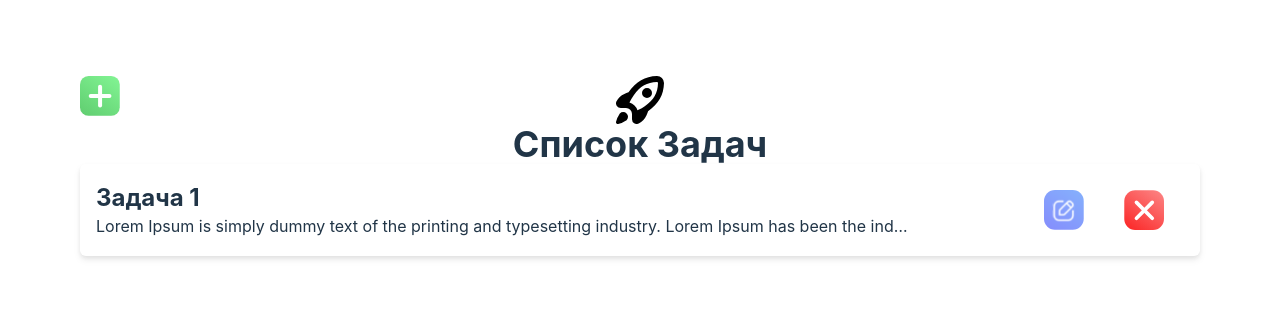
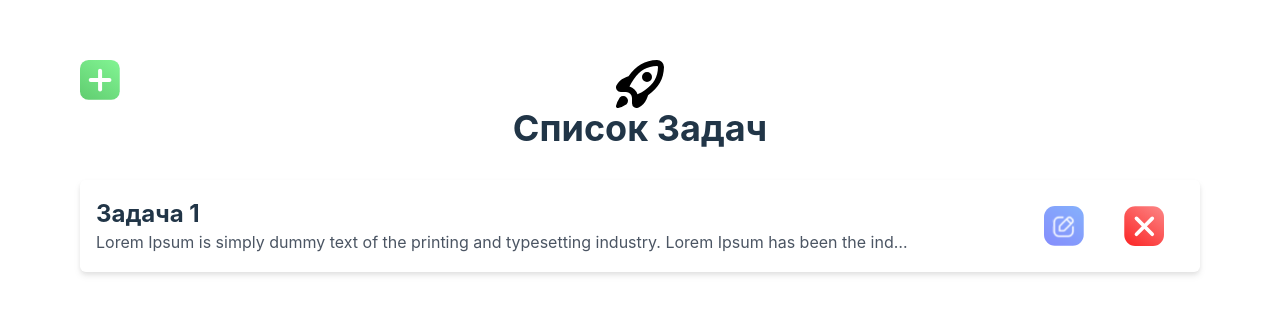
Before and after one commit to onlineasd2/todolistfrontend, a React (Vite) app in the folder toDoList/: page / in a window 1280 px wide. Shown: the part 234-548 px from the top of the page. Built offline with nearby package versions, Linux system fonts and the light colour scheme.

Commit message:
main_layout_1

```diff
--- a/toDoList/src/App.jsx
+++ b/toDoList/src/App.jsx
@@ -10,7 +10,7 @@
     <>
       <main>
         <section className="section p-12">
-          <header className='header flex justify-center relative'>
+          <header className='header flex justify-center items-center relative mb-8'>
             <button className="header__button_add p-0 border-none absolute top-0 left-0"><img src="./btn-add.svg" className='w-10 h-10' alt="" /></button>
             <div className="title flex flex-col justify-center items-center">
               <img className='w-12 h-12' src="./rocket-lunch.svg" alt="" />
@@ -22,7 +22,7 @@
             <div className="list__item flex items-center justify-between p-4 w-full bg-white rounded-md drop-shadow-md">
               <div className="list__title text-left w-9/12">
                 <h3 className='text-2xl font-bold'>Задача 1</h3>
-                <p className='truncate w-full'>Lorem Ipsum is simply dummy text of the printing and typesetting industry. Lorem Ipsum has been the industry s standard dummy text ever since the 1500s, when an unknown printer took a galley of type and scrambled it to make a type specimen book. </p>
+                <p className='truncate w-full text-gray-600'>Lorem Ipsum is simply dummy text of the printing and typesetting industry. Lorem Ipsum has been the industry s standard dummy text ever since the 1500s, when an unknown printer took a galley of type and scrambled it to make a type specimen book. </p>
               </div>
               <div className="list__buttons flex">
                 <button className='list__button-edit w-20 bg-transparent'><img src="./btn-edit.svg" /></button>
```
